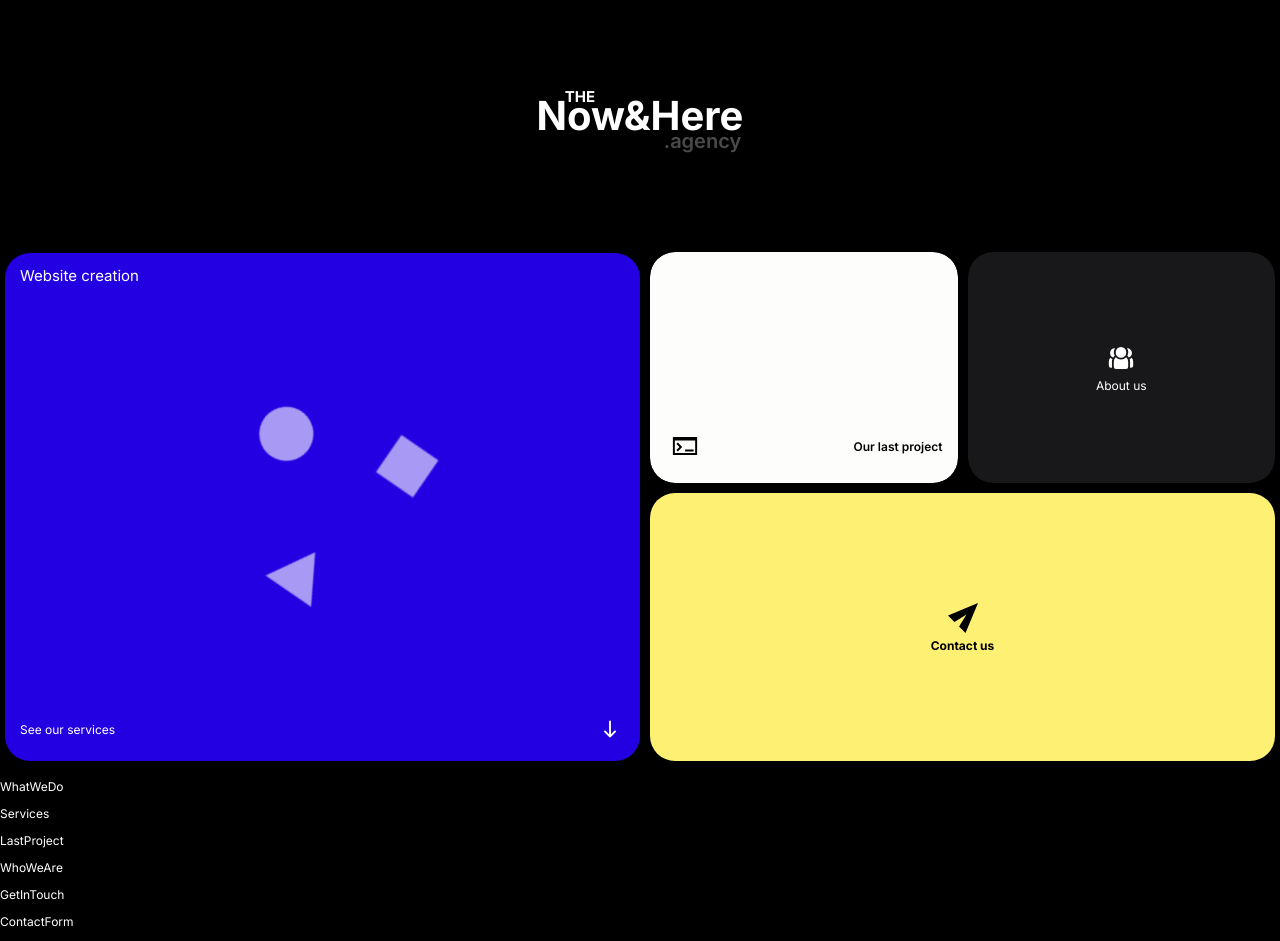
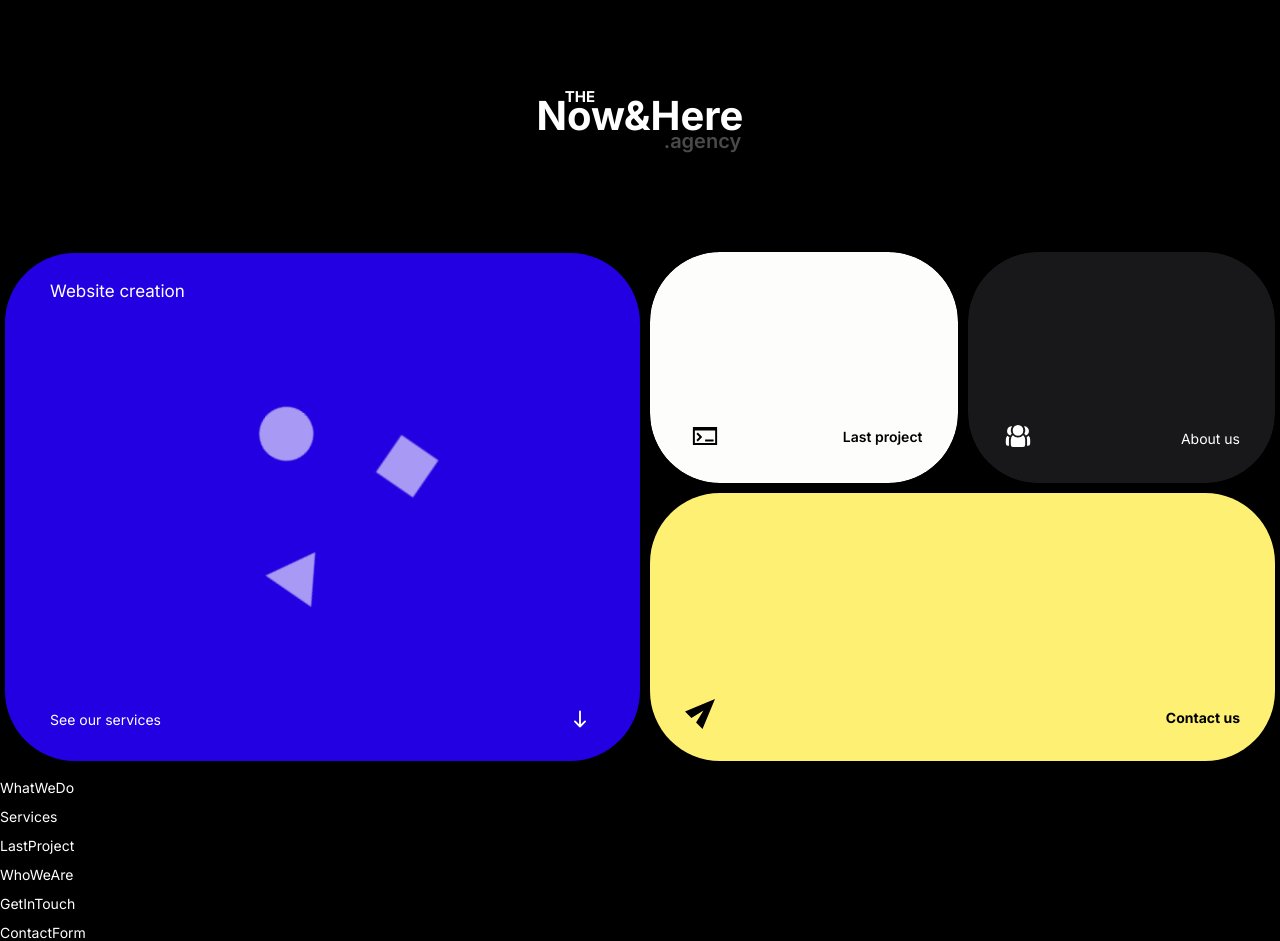
Before and after one commit to Mandrichuk/nowandhere, a React (Create React App) app: page / in a window 1280 px wide. Built offline with nearby package versions, Linux system fonts and the light colour scheme.

Commit message:
style: finalizing introduction container

```diff
--- a/src/components/Introduction.tsx
+++ b/src/components/Introduction.tsx
@@ -12,7 +12,10 @@ function Introduction({ lang }: IntroductionProps) {
   return (
     <section id="IntroductionSection" className="IntroductionSection">
       <div id="servicesContainer" className="servicesContainer">
-        <div id="container-introduction" className="container container-introduction">
+        <div
+          id="container-introduction"
+          className="container container-introduction"
+        >
           <div className="inner-padding inner-padding-introduction">
             <p className="name">{introductionText.ourServices.name}</p>
 
@@ -62,6 +65,9 @@ function Introduction({ lang }: IntroductionProps) {
                 </div>
               </div>
             </div>
+            <div data-anchor="lastProjectContainer" className="clickText">
+              Click
+            </div>
           </div>
 
           <div id="aboutUsContainer" className="aboutUsContainer">
@@ -80,6 +86,9 @@ function Introduction({ lang }: IntroductionProps) {
                   <p className="title">{introductionText.aboutUs.title}</p>
                 </div>
               </div>
+            </div>
+            <div data-anchor="aboutUsContainer" className="clickText">
+              Click
             </div>
           </div>
         </div>
@@ -101,6 +110,9 @@ function Introduction({ lang }: IntroductionProps) {
               </div>
             </div>
           </div>
+          <div data-anchor="lastProjectContainer" className="clickText">
+            Click
+          </div>
         </div>
       </div>
     </section>
--- a/src/constants/Index.tsx
+++ b/src/constants/Index.tsx
@@ -247,7 +247,7 @@ export const IntroductionText: IntroductionProps = {
       icon: images.ourservices,
     },
     ourLastProject: {
-      title: "Our last project",
+      title: "Last project",
       runningText: "View our showcases",
       icon: images.work,
     },
@@ -275,7 +275,7 @@ export const IntroductionText: IntroductionProps = {
       icon: images.ourservices,
     },
     ourLastProject: {
-      title: "Наш последний проект",
+      title: "Последний проект",
       runningText: "Посмотрите наши работы",
       icon: images.work,
     },
--- a/src/scss/_config.scss
+++ b/src/scss/_config.scss
@@ -2,11 +2,12 @@ $wrapper-width: 100%;
 $section-margin: 5px;
 $max-width: 1440px;
 $transition: all 0.3s ease-in-out;
+$fast-transition: all 0.15s ease-in-out;
 $animation-time:  5s;
 $gap: 15px;
 $inner-padding: (
-  mobile: 25px,
-  screen: 15px
+  mobile: 30px,
+  screen: 25px 35px,
 );
 $colors: (
   custom-white: #FDFDFC,
@@ -23,7 +24,7 @@ $colors: (
 );
 $border-radius: (
   mobile: 40px,
-  screen: 25px,
+  screen: 70px,
 );
 $font-weights: (
   regular: 400,
@@ -32,13 +33,13 @@ $font-weights: (
   bold: 700
 );
 $font-sizes: (
-  h1: clamp(60px, 2vw, 130px),
-  h2: clamp(50px, 2vw, 100px),
-  h3: clamp(40px, 2vw, 70px),
-  p: clamp(10px, 1.5vw, 12px),
+  h1: clamp(60px, 2.5vw, 130px),
+  h2: clamp(50px, 2.5vw, 100px),
+  h3: clamp(40px, 2.5vw, 70px),
+  p: clamp(14px, 1.5vw, 14px),
   introductionIcon: clamp(12px, 1.5vw, 20px),
   serviceIcon: clamp(37px, 1.5vw, 55px),
-  small: clamp(7px, 1.5vw, 9px)
+  small: clamp(10px, 1.5vw, 12px)
 );
 $icon-sizes: (
   mobile: 30px,
@@ -77,7 +78,7 @@ $icon-sizes: (
 }
 
 @mixin media-screen {
-  @media (min-width: 850px) {
+  @media (min-width: 950px) {
     @content;
   }
 }
--- a/src/scss/_introduction.scss
+++ b/src/scss/_introduction.scss
@@ -176,6 +176,12 @@
             }
           }
         }
+        .clickText {
+          opacity: 0;
+          position: absolute;
+          font-weight: fontWeight(semibold);
+          font-size: fontSize(h2);
+        }
       }
 
       .aboutUsContainer {
@@ -227,6 +233,12 @@
               }
             }
           }
+        }
+        .clickText {
+          opacity: 0;
+          position: absolute;
+          font-weight: fontWeight(semibold);
+          font-size: fontSize(h2);
         }
       }
     }
@@ -282,6 +294,12 @@
         }
       }
     }
+    .clickText {
+      opacity: 0;
+      position: absolute;
+      font-weight: fontWeight(semibold);
+      font-size: fontSize(h2);
+    }
   }
 }
 
--- a/src/scss/_responsive.scss
+++ b/src/scss/_responsive.scss
@@ -34,6 +34,7 @@
 
             .name {
               font-size: calc(fontSize(p) + 3px);
+              padding: 5px 10px;
             }
 
             .running-text {
@@ -47,6 +48,7 @@
             }
 
             .details {
+              padding: 0 10px;
               width: 100%;
               @include Flex(row, center, space-between);
 
@@ -160,10 +162,9 @@
               background-color: color(custom-white);
 
               .inner-padding {
-                @include Flex(column, center, end);
+                @include Flex(column, center, space-between);
 
                 .running-text {
-                  display: none;
                   opacity: 0;
                   overflow: hidden;
                   white-space: nowrap;
@@ -176,6 +177,7 @@
                 .details {
                   width: 100%;
                   @include Flex(row, center, space-between);
+                  transition: $fast-transition;
 
                   .title {
                     font-weight: fontWeight(semibold);
@@ -190,6 +192,29 @@
                     }
                   }
                 }
+              }
+            }
+            .clickText {
+              opacity: 0;
+              font-weight: fontWeight(semibold);
+              font-size: fontSize(h2);
+              transition: $transition;
+            }
+
+            &:hover {
+              .container {
+                .inner-padding {
+                  @include Flex(column, center, space-between);
+
+                  .details {
+                    opacity: 0;
+                    transform: scale(0.5);
+                  }
+                }
+              }
+              .clickText {
+                opacity: 0.4;
+                transform: scale(1.1);
               }
             }
           }
@@ -211,7 +236,7 @@
               background-color: color(custom-dark-gray);
 
               .inner-padding {
-                @include Flex(column, center, center);
+                @include Flex(column, center, end);
 
                 .running-text {
                   display: none;
@@ -226,7 +251,8 @@
 
                 .details {
                   width: 100%;
-                  @include Flex(column, center, center);
+                  @include Flex(row, center, space-between);
+                  transition: $fast-transition;
 
                   .title {
                     font-weight: fontWeight(regular);
@@ -242,6 +268,29 @@
                     }
                   }
                 }
+              }
+            }
+            .clickText {
+              opacity: 0;
+              position: absolute;
+              font-weight: fontWeight(regular);
+              font-size: fontSize(h2);
+              transition: $transition;
+            }
+            &:hover {
+              .container {
+                .inner-padding {
+                  @include Flex(column, center, space-between);
+
+                  .details {
+                    opacity: 0;
+                    transform: scale(0.5);
+                  }
+                }
+              }
+              .clickText {
+                opacity: 0.4;
+                transform: scale(1.1);
               }
             }
           }
@@ -264,7 +313,7 @@
           background-color: color(custom-yellow);
 
           .inner-padding {
-            @include Flex(column, center, center);
+            @include Flex(column, center, end);
 
             .running-text {
               display: none;
@@ -273,13 +322,14 @@
               white-space: nowrap;
               font-size: fontSize(h1);
               animation: runningTextAnimation $animation-time linear infinite;
-              font-weight: fontWeight(semibold);
+              font-weight: fontWeight(bold);
               transition: $transition;
             }
 
             .details {
               width: 100%;
-              @include Flex(column, center, center);
+              @include Flex(row, center, space-between);
+              transition: $fast-transition;
 
               .title {
                 font-weight: fontWeight(bold);
@@ -298,6 +348,29 @@
             }
           }
         }
+        .clickText {
+          opacity: 0;
+          position: absolute;
+          font-weight: fontWeight(bold);
+          font-size: fontSize(h1);
+          transition: $transition;
+        }
+        &:hover {
+          .container {
+            .inner-padding {
+              @include Flex(column, center, space-between);
+
+              .details {
+                opacity: 0;
+                transform: scale(0.5);
+              }
+            }
+          }
+          .clickText {
+            transform: scale(1.1);
+            opacity: 0.4;
+          }
+        }
       }
     }
   }
```
